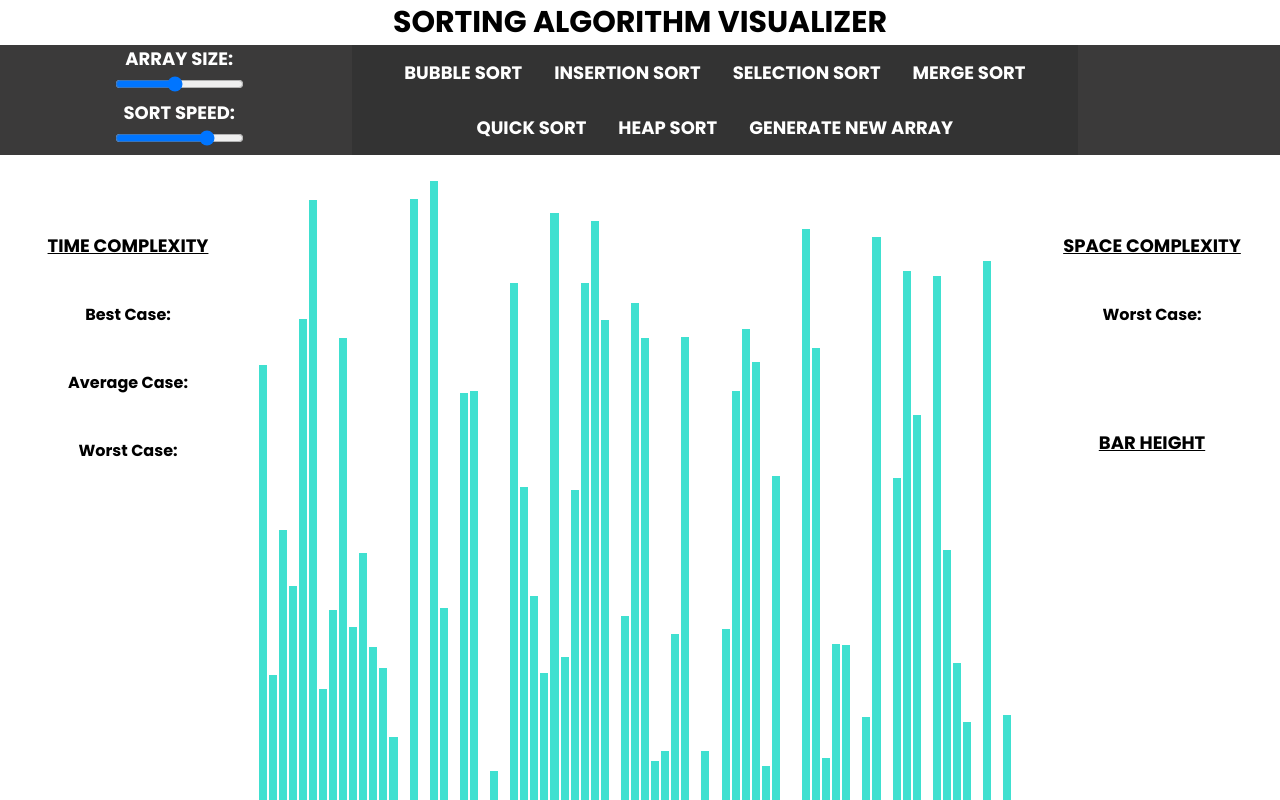
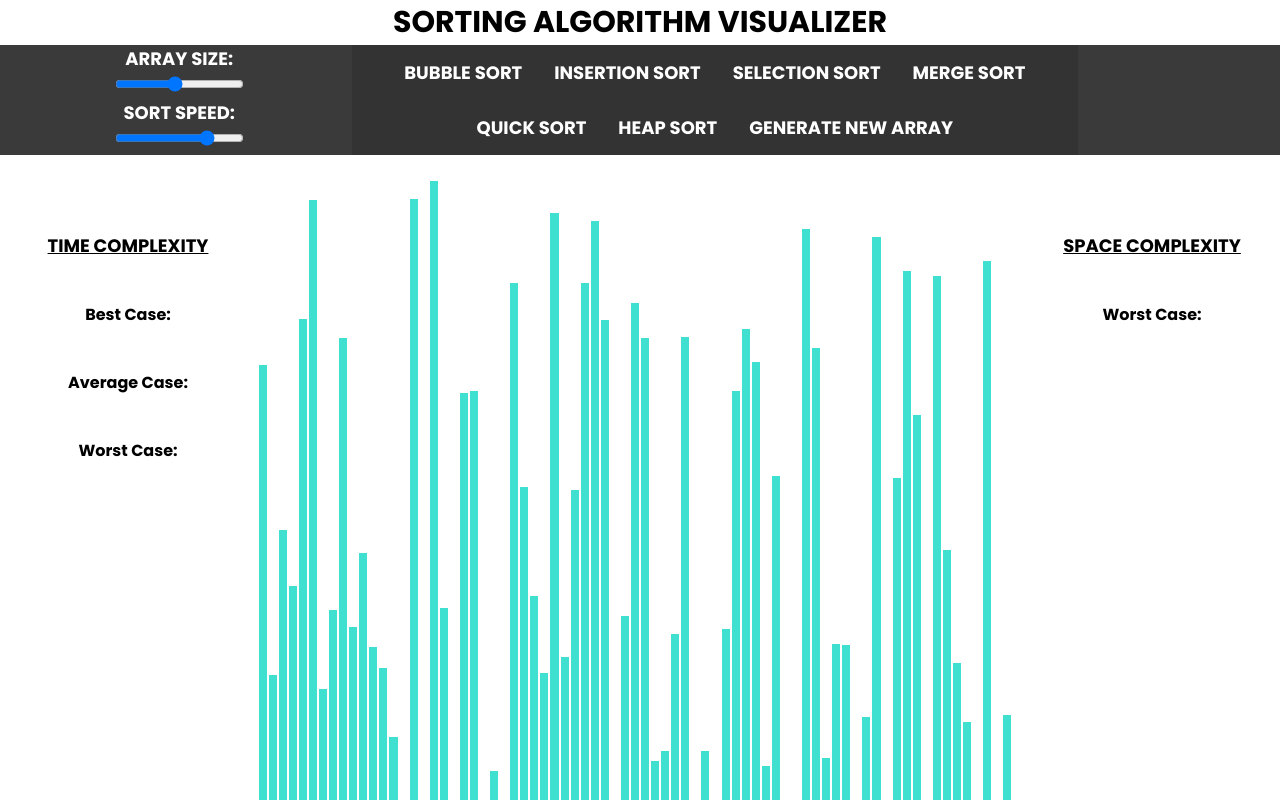
Before and after one commit to DaltonC-create/SortingVisualizer, a React (Create React App) app: page / in a window 1280 px wide. Shown: the top 800 px of the page. Built offline with nearby package versions, Linux system fonts and the light colour scheme.

Commit message:
fixed display issues for array bar heights.

```diff
--- a/src/SortingVisualizer/SortingVisualizer.css
+++ b/src/SortingVisualizer/SortingVisualizer.css
@@ -171,12 +171,3 @@ section .complexity-container .complexity-cases p.sub-heading {
   font-size: medium;
   text-transform: none;
 }
-
-section #height-container {
-  margin-top: 50%;
-}
-
-section .height-container .bar-height {
-  display: inline-block;
-  width: 100%;
-}
--- a/src/SortingVisualizer/SortingVisualizer.jsx
+++ b/src/SortingVisualizer/SortingVisualizer.jsx
@@ -144,23 +144,6 @@ export default class SortingVisualizer extends React.Component {
 
   heapSort() {}
 
-  // Handle hovering over array bars.
-  toggleHoverOver = (e) => {
-    var hoverStyle = e.target.style;
-    // Remove px when displaying.
-    var height = e.target.style.height.slice(0, -2);
-    var bar = document.getElementById("bar-value");
-    bar.innerHTML = height;
-  };
-
-  toggleHoverOut = (e) => {
-    var hoverStyle = e.target.style;
-    var bar = document.getElementById("bar-value");
-    bar.innerHTML = "";
-  };
-
-  TriggerExample() {}
-
   render() {
     const { array } = this.state;
 
@@ -244,8 +227,6 @@ export default class SortingVisualizer extends React.Component {
                   width: `${100 / input_size.value - 2 * margin_size}%`,
                 }}
                 data-hover={value}
-                onMouseOverCapture={this.toggleHoverOver}
-                onMouseOutCapture={this.toggleHoverOut}
               ></div>
             ))}
           </div>
@@ -255,13 +236,6 @@ export default class SortingVisualizer extends React.Component {
               <div className="complexity-cases">
                 <p className="sub-heading">Worst Case:</p>
                 <p id="space-worst"></p>
-              </div>
-            </div>
-            <div id="height-container">
-              <h3>Bar Height</h3>
-              <div className="bar-height">
-                <p className="sub-heading"></p>
-                <p id="bar-value"></p>
               </div>
             </div>
           </div>
```
